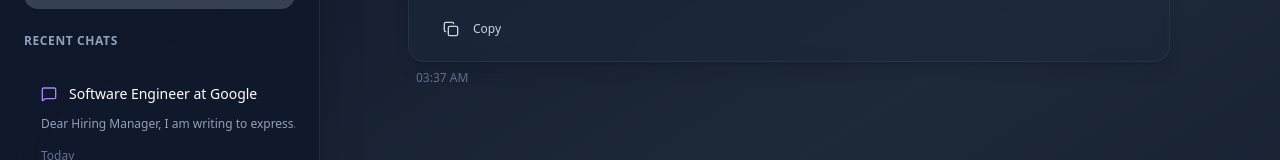
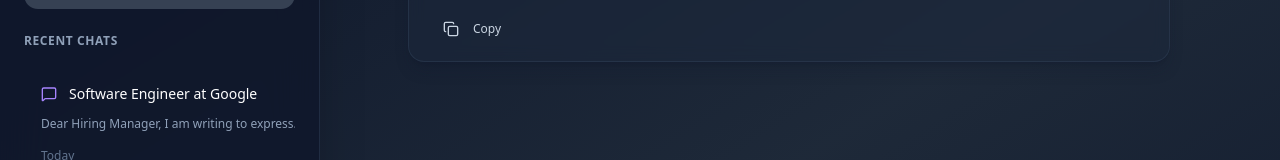
Before and after one commit to riad-mammadov/AI-Cover-Letter-Generator, a Next.js app in the folder frontend/: page /protected in a window 1280 px wide. Shown: the part 140-300 px from the top of the page. Built offline with nearby package versions, Linux system fonts and the light colour scheme.

Commit message:
implement file uploading and parsing

```diff
--- a/frontend/app/protected/page.jsx
+++ b/frontend/app/protected/page.jsx
@@ -36,7 +36,6 @@ export default function ChatInterface() {
       id: 1,
       type: "assistant",
       content: `Hi! I'm ready to help you create the perfect cover letter. Upload your resume and share the job description you're applying for, and I'll craft a personalized cover letter that highlights your best qualities.`,
-      timestamp: new Date(),
     },
   ]);
 
@@ -108,22 +107,21 @@ export default function ChatInterface() {
     setSelectedFile(file);
 
     const formData = new FormData();
-    formData.append("file", file);
+    formData.append("uploaded_file", file);
 
     try {
-      const res = await fetch("/api/pdf/parse", {
+      const data = await fetch("http://127.0.0.1:8000/file/upload", {
         method: "POST",
         body: formData,
       });
 
-      const data = await res.json();
-
-      if (!res.ok) {
-        console.error("Error parsing PDF:", data.error);
-        return;
+      if (!data.ok) {
+        throw new Error("Failed to upload file");
       }
 
-      console.log("Extracted PDF text:", data.text);
+      const response = await data.json();
+      console.log("File uploaded successfully:", response);
+
       // You can now setInput(data.text) or process it with LLM
     } catch (err) {
       console.error("Error uploading file:", err);
@@ -316,12 +314,6 @@ export default function ChatInterface() {
                       </div>
                     )}
                   </div>
-                  <p className="text-xs text-slate-500 mt-2 px-2 font-medium">
-                    {message.timestamp.toLocaleTimeString([], {
-                      hour: "2-digit",
-                      minute: "2-digit",
-                    })}
-                  </p>
                 </div>
                 {message.type === "user" && (
                   <div className="w-10 h-10 rounded-full overflow-hidden bg-gradient-to-br from-violet-500 to-purple-500 flex items-center justify-center flex-shrink-0 mt-1 shadow-lg">
```
